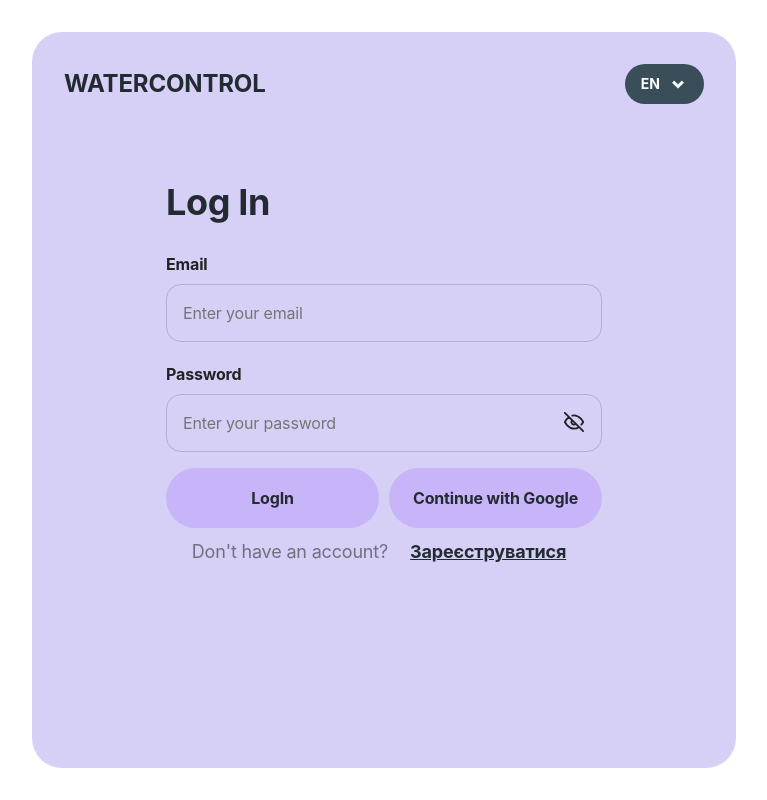
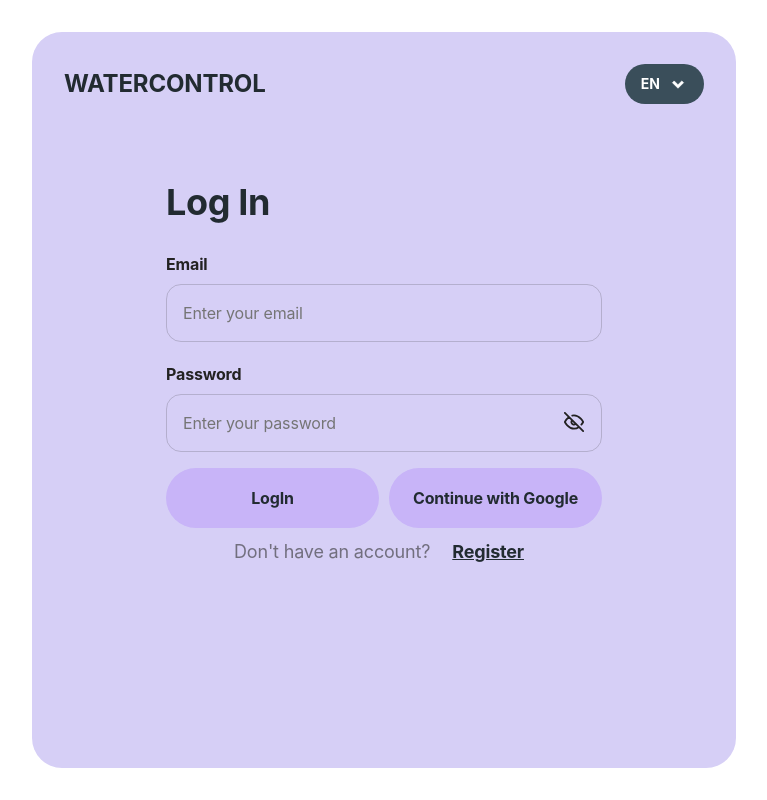
Before and after one commit to PetroMazuryk/water-control-frontend, a React (Vite) app: page /water-control-frontend/login in a window 1280 px wide. Shown: the whole page, without its empty margins (256-1023 px from the left). Built offline with nearby package versions, Linux system fonts and the light colour scheme; no server answers.

Commit message:
add language for footer register

```diff
--- a/src/locales/de/translation.json
+++ b/src/locales/de/translation.json
@@ -13,6 +13,7 @@
   "googleBtn": "Weiter mit Google",
 
   "footerText": "Sie haben noch kein Konto?",
+  "register": "Registrieren",
 
   "userCountText": "Unsere <span class=\"{{userCountTextColor}}\">{{count}} glücklichen</span><br/> Kunden",
   "habitDrive": "Gewohnheitsantrieb",
--- a/src/locales/en/translation.json
+++ b/src/locales/en/translation.json
@@ -13,6 +13,7 @@
   "googleBtn": "Continue with Google",
 
   "footerText": "Don't have an account?",
+  "register": "Register",
 
   "userCountText": "Our <span class=\"{{userCountTextColor}}\">{{count}} happy</span><br/> customers",
   "habitDrive": "Habit drive",
--- a/src/locales/uk/translation.json
+++ b/src/locales/uk/translation.json
@@ -13,6 +13,7 @@
   "googleBtn": "Продовжити з Google",
 
   "footerText": "Немає облікового запису?",
+  "register": "Зареєструватися",
 
   "userCountText": "Наші <span class=\"{{userCountTextColor}}\">{{count}} щасливі</span><br/> клієнти",
   "habitDrive": "Вироблення звички",
--- a/src/pages/LoginPage/LoginPage.jsx
+++ b/src/pages/LoginPage/LoginPage.jsx
@@ -16,7 +16,7 @@ const LoginPage = () => {
         <FormFooter
           link="/register"
           text={t('footerText')}
-          linkName="Зареєструватися"
+          linkName={t('register')}
         />
       </FormWrapper>
 
```
